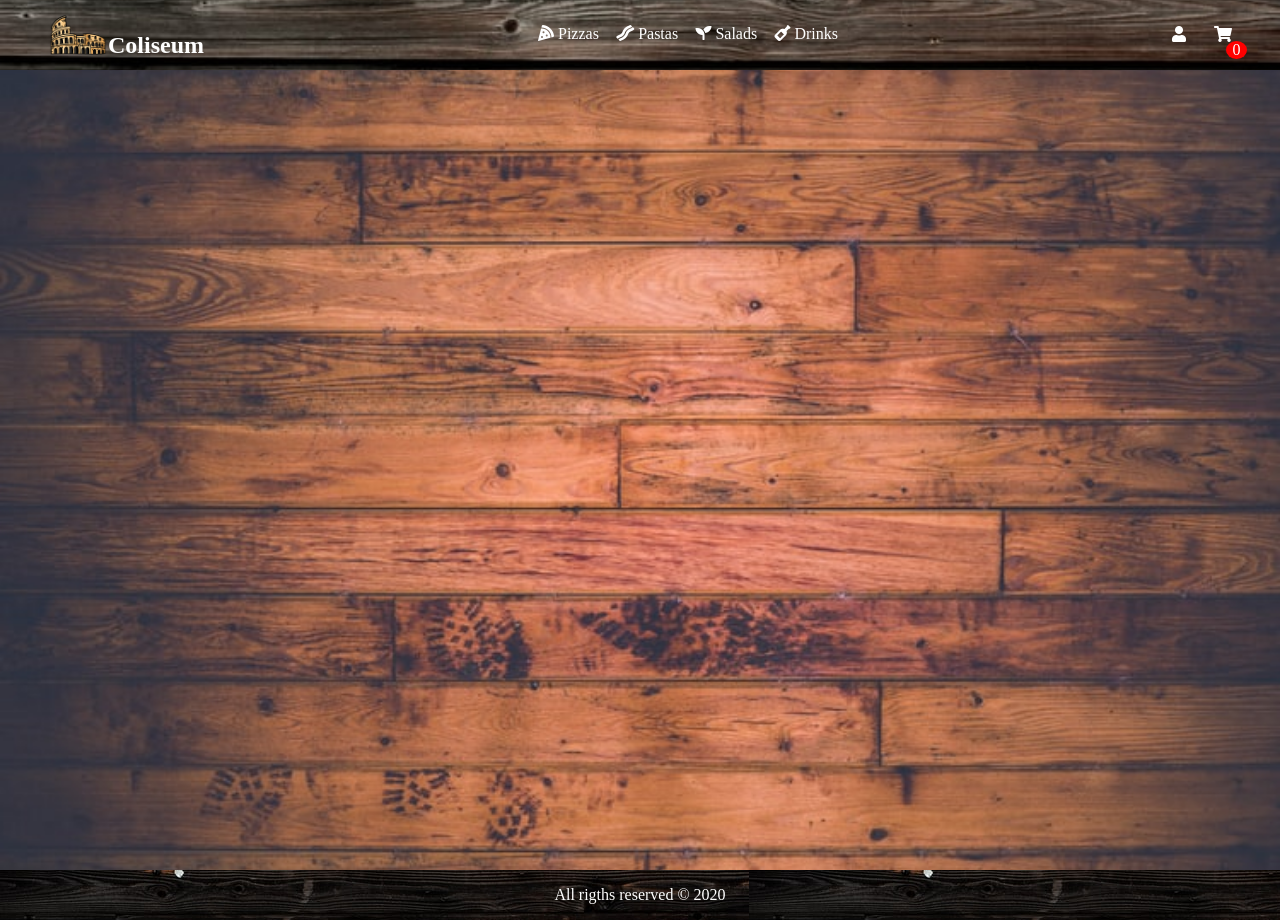
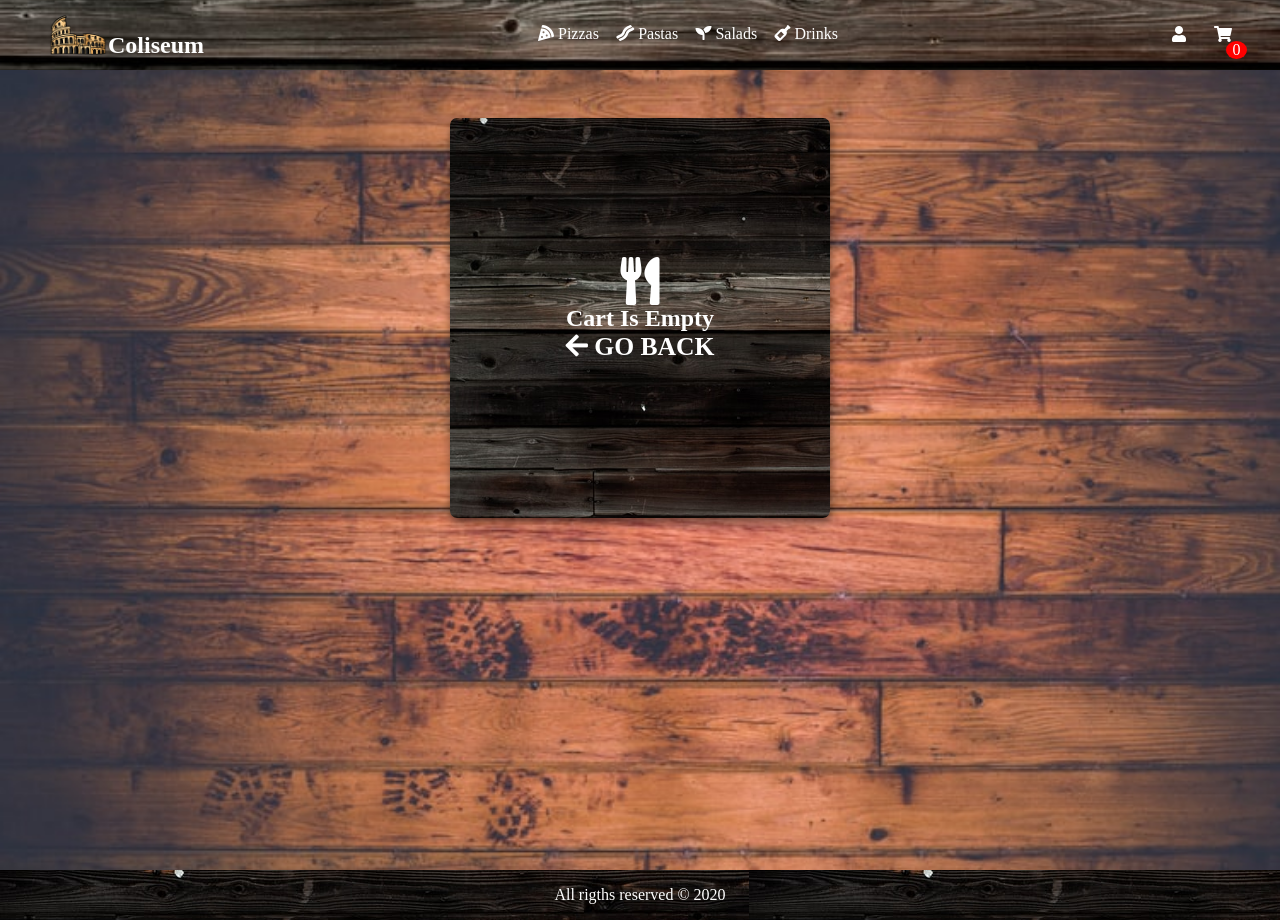
Before and after one commit to IgorNep/pizzashop, a React (Create React App) app in the folder client/: page /cart/1 in a window 1280 px wide. Built offline with nearby package versions, Linux system fonts and the light colour scheme; a web font is replaced by a local one.

Commit message:
add go back functionality"

```diff
--- a/client/src/App.js
+++ b/client/src/App.js
@@ -17,7 +17,7 @@ const App = () => {
             <Route exact path="/" component={HomeScreen} />
             <Route exact path="/deals/:category" component={DealScreen} />
             <Route exact path="/menu/:category" component={FoodScreen} />
-            <Route exact path="/cart" component={CartScreen} />
+            <Route path="/cart/:category?" component={CartScreen} />
             <Route exact path="/profile" component={ProfileScreen} />
           </Switch>
         </div>
--- a/client/src/components/FoodItem.js
+++ b/client/src/components/FoodItem.js
@@ -53,13 +53,18 @@ const FoodItem = ({ product }) => {
             >
               {product.price} UAH
             </span>
+
             <Link
-              to="/cart"
+              to={`/cart?page=${product.category}`}
               style={{
-                color: '#fff',
+                color: '#000',
                 position: 'absolute',
                 bottom: '-100px',
                 right: '0',
+                background: '#fff',
+                borderRadius: '50%',
+                padding: '0.3rem 0.5rem',
+                border: '2px solid #000',
               }}
             >
               <i className="fa fa-shopping-cart"></i>
--- a/client/src/index.css
+++ b/client/src/index.css
@@ -27,6 +27,11 @@ body {
 }
 .btn-dark {
   background: #000;
+}
+.btn-light {
+  color: #000;
+  background: white;
+  border: 1px solid #000;
 }
 nav {
   /* background-color: rebeccapurple; */
--- a/client/src/screens/CartScreen.js
+++ b/client/src/screens/CartScreen.js
@@ -5,8 +5,10 @@ import Loader from '../layout/Loader';
 import { removeFullItemFromCart } from '../actions/cartActions';
 import { Link } from 'react-router-dom';
 
-const CartScreen = () => {
+const CartScreen = ({ history, location }) => {
   const dispatch = useDispatch();
+
+  const pageGoBack = location.search ? location.search.split('=')[1] : null;
 
   const cart = useSelector((state) => state.cart);
   const { cartItems, loading, error } = cart;
@@ -34,7 +36,7 @@ const CartScreen = () => {
           <h2>
             <ul style={{ margin: '0 auto' }}>
               <i className="fa fa-utensils fa-2x"></i> Cart Is Empty
-              <Link to="/">
+              <Link to={pageGoBack ? `/menu/${pageGoBack}` : '/'}>
                 <i className="fa fa-arrow-left"></i> Go Back
               </Link>
             </ul>
@@ -85,7 +87,16 @@ const CartScreen = () => {
               </tr>
             </tbody>
           </table>
-          <button>Go Back</button>
+          <button
+            onClick={() =>
+              pageGoBack
+                ? history.push(`/menu/${pageGoBack}`)
+                : history.push('/')
+            }
+            className="btn btn-light"
+          >
+            Go Back
+          </button>
           <button className="btn btn-dark" onClick={placeOrderHandler}>
             Place Order
           </button>
```
Also changed, not shown: 1 other file (tests, documents, lock files or other folders).
